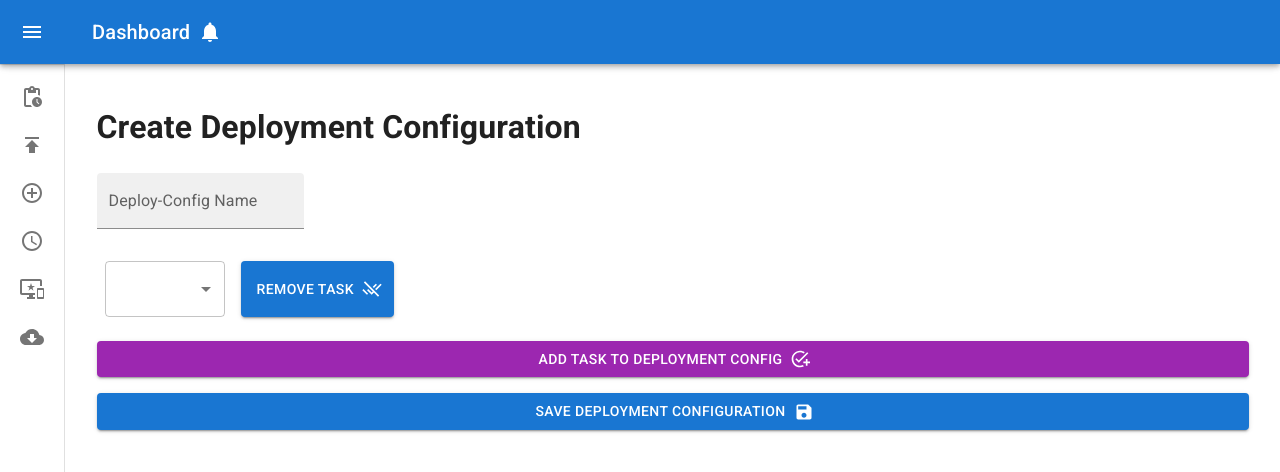
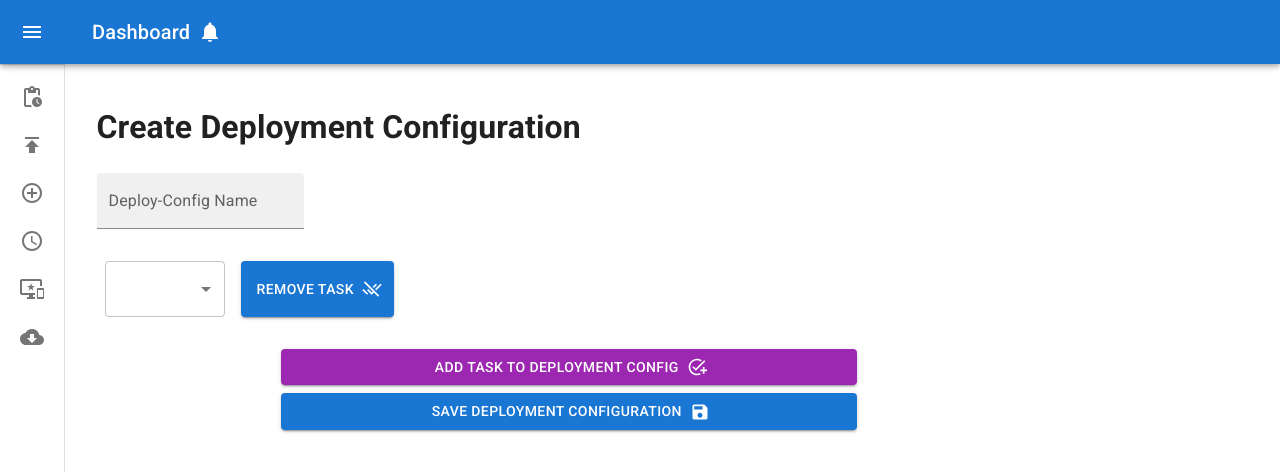
Before and after one commit to LuisBlau/rems-dashboard, a Next.js app: page /deployCreate in a window 1280 px wide. Shown: the top 472 px of the page. Built offline with nearby package versions, Linux system fonts and the light colour scheme.

Commit message:
TK-115049: changed "add task" and "save" buttons 1/2 their size and looks almost center.

```diff
--- a/pages/deployCreate.js
+++ b/pages/deployCreate.js
@@ -9,6 +9,7 @@ import Button from '@mui/material/Button';
 import Grid from '@mui/material/Grid';
 import SaveIcon from '@mui/icons-material/Save';
 import AddTaskIcon from '@mui/icons-material/AddTask';
+import Box from '@mui/material/Box'
 
 import axios from 'axios';
 
@@ -123,27 +124,18 @@ export default function Upload(props) {
             <div className={classes.appBarSpacer} />
             <Container maxWidth="lg" className={classes.container} >
                 <Grid container direction="column">
-
                     <Grid item >
                         <h1>Create Deployment Configuration</h1>
                     </Grid>
-
                     <Grid item >
                         <TextField label="Deploy-Config Name" variant="filled" sx={{ marginBottom: 3 }} onChange={handleNameChange} value={name} />
                     </Grid>
-
                     {Object.keys(commands).map(function (idx) {
                         return (<Command id={idx} st={commands[idx]} setst={setst} onRemove={removeCommand} />)
                     })}
 
-                    <Grid item >
-                        <Button variant="contained" color='secondary' fullWidth sx={{ marginTop: 2 }} endIcon={<AddTaskIcon/>} onClick={addCommand}>Add Task to Deployment Config</Button>
-                    </Grid>
-
-                    <Grid>
-                        <Button variant="contained" color='primary' fullWidth sx={{ marginTop: 2 }} endIcon={<SaveIcon/>} onClick={pushCommands}>Save Deployment Configuration</Button>
-                    </Grid>
-
+                    <Button variant="contained" color='secondary' sx={{ marginTop: 3, marginLeft: "16%", width: "50%" }} endIcon={<AddTaskIcon />} onClick={addCommand}>Add Task to Deployment Config</Button>
+                    <Button variant="contained" color='primary' sx={{ marginTop: 1, marginLeft: "16%", width: "50%" }} endIcon={<SaveIcon />} onClick={pushCommands}>Save Deployment Configuration</Button>
                 </Grid>
             </Container>
         </Root>
```
